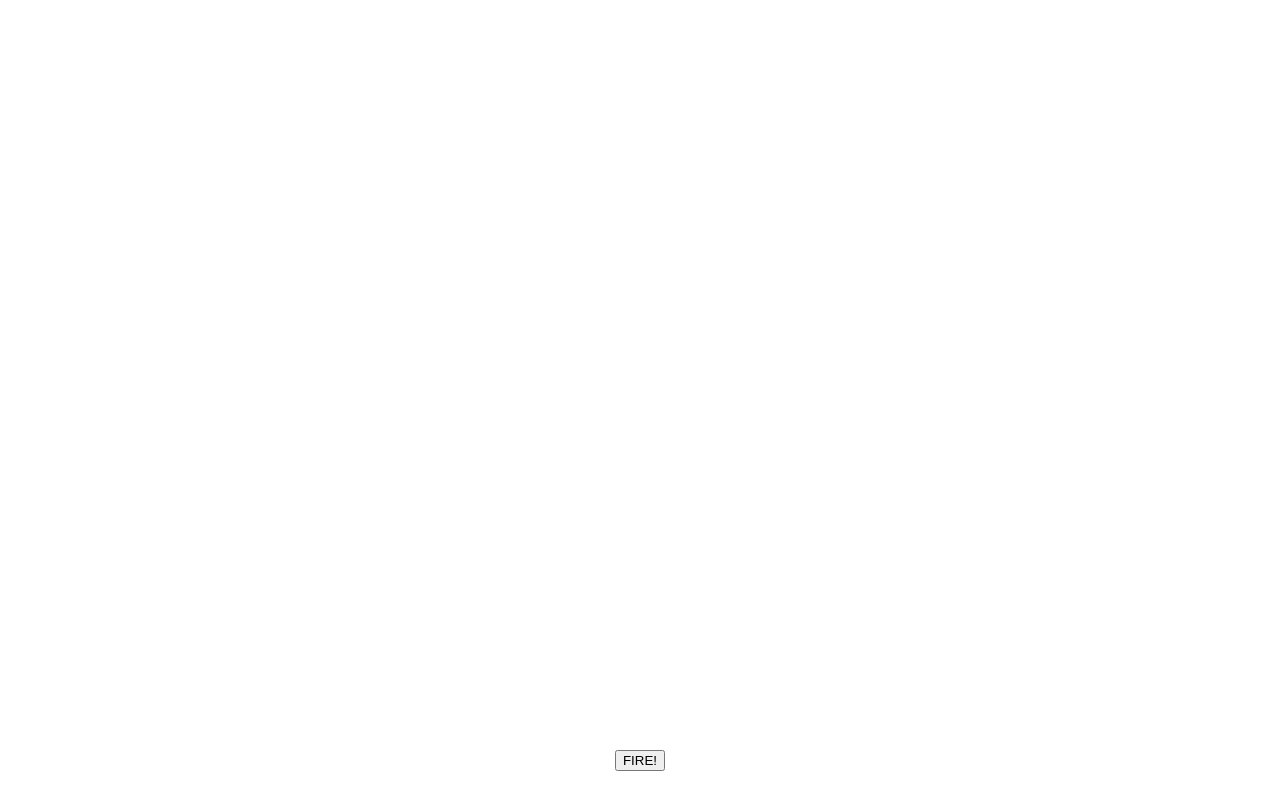
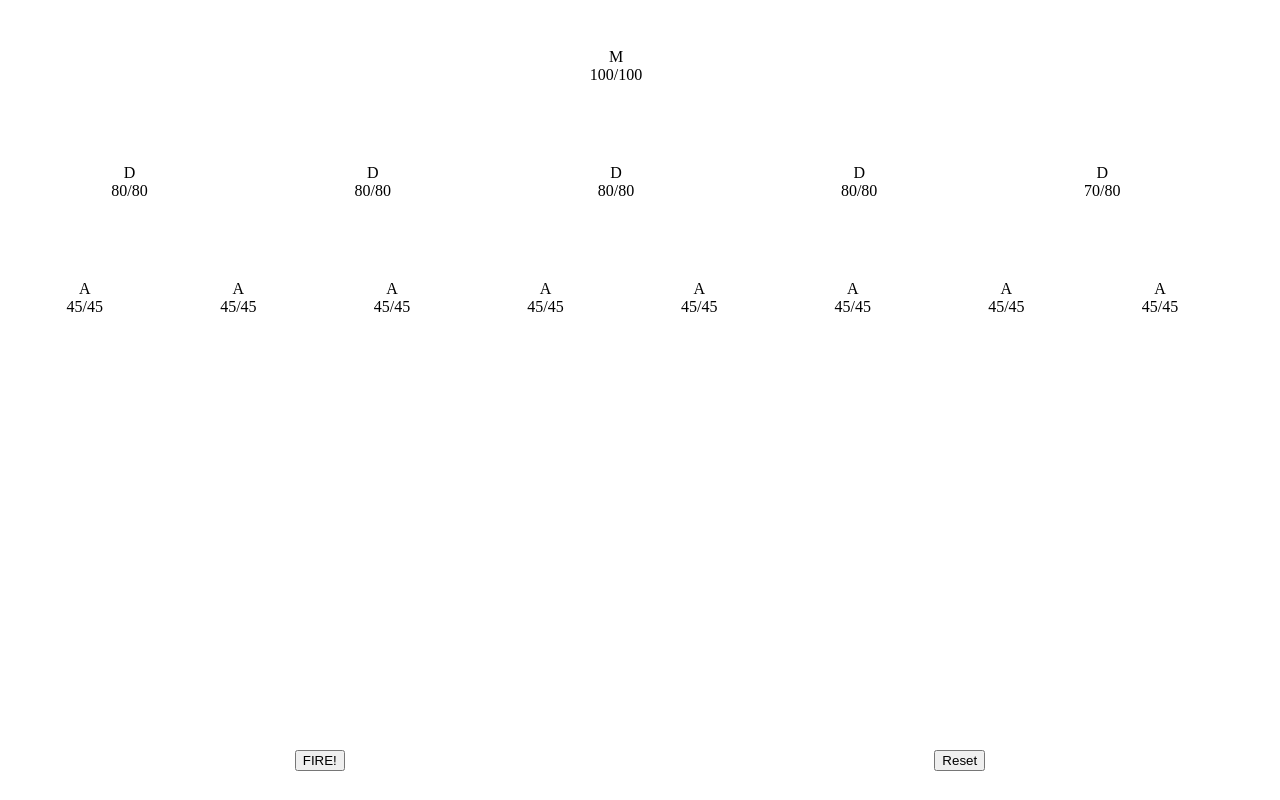
Before and after one commit to mbickell/hostile-aliens-brief, a website with bundled scripts: page index.html in a window 1280 px wide. Both pictures are taken after a click on the button "FIRE!". Built offline with nearby package versions, Linux system fonts and the light colour scheme.

Commit message:
Finished

```diff
--- a/Ship.js
+++ b/Ship.js
@@ -21,6 +21,6 @@ export default class Ship {
     return `${this._currentHitPoints}/${this.maxHitPoints}`
   }
   render() {
-    return `<span><span>${this.symbol}<span><div>${this.hitPoints}</div></span>`
+    return `<div class="${this.type}"><div>${this.symbol}</div><div>${this.hitPoints}</div></div>`
   }
 }
--- a/code.js
+++ b/code.js
@@ -27,3 +27,27 @@ export const randomNumber = array => Math.floor(Math.random() * array.length);
 export const damageRandomShip = array => {
   array[randomNumber(array)].receiveDamage();
 }
+
+export const insertShips = array => {
+  let main = document.querySelector("main")
+  main.innerHTML = ""
+  let html = ""
+  array.forEach(ship => html += ship.render());
+  main.innerHTML =  html;
+}
+
+export const damageShipAndUpdateDisplay = array => {
+  damageRandomShip(array);
+  checkMothership(array)
+  removeDeadAliens(array);
+  insertShips(array);
+}
+
+export const checkMothership = array => {
+  if(array[0]._isDestroyed) {
+    array.forEach(ship => {
+      ship._isDestroyed = true;
+    });
+    removeDeadAliens(array);
+  }
+}
--- a/index.html
+++ b/index.html
@@ -13,7 +13,8 @@
   </main>
 
   <footer>
-    <button>FIRE!</button>
+    <button id="fire">FIRE!</button>
+    <button id="reset">Reset</button>
   </footer>
   <script type="module" src="main.js"></script>
 </body>
--- a/main.css
+++ b/main.css
@@ -15,3 +15,21 @@ footer {
 button {
   margin: auto;
 }
+
+.mothership, .defence, .attack {
+  display: inline-block;
+  text-align: center;
+  margin: 5vh 0;
+}
+
+.mothership {
+  width: 95vw;
+}
+
+.defence {
+  width: 19vw;
+}
+
+.attack {
+  width: 12vw;
+}
--- a/main.js
+++ b/main.js
@@ -1,7 +1,7 @@
 import {
   generateShipData,
-  removeDeadAliens,
-
+  insertShips,
+  damageShipAndUpdateDisplay,
 }
 from "./code.js"
 
@@ -13,4 +13,17 @@ const shipData = [
 ]
 let ships = generateShipData(shipData)
 
-console.log(ships[0].symbol)
+insertShips(ships)
+
+let fireButton = document.getElementById("fire");
+
+fireButton.addEventListener("click", () => {
+  damageShipAndUpdateDisplay(ships)
+})
+
+let resetButton = document.getElementById("reset");
+
+resetButton.addEventListener("click", () => {
+  ships = generateShipData(shipData)
+  insertShips(ships)
+})
```
Also changed, not shown: code.test.js (+21 -0 lines).
